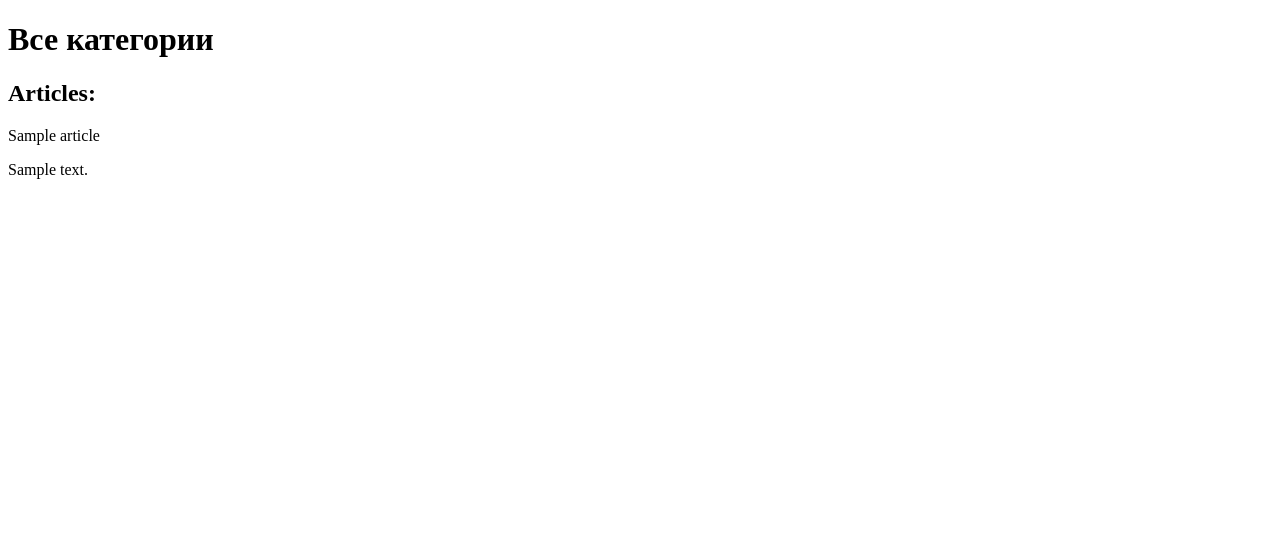
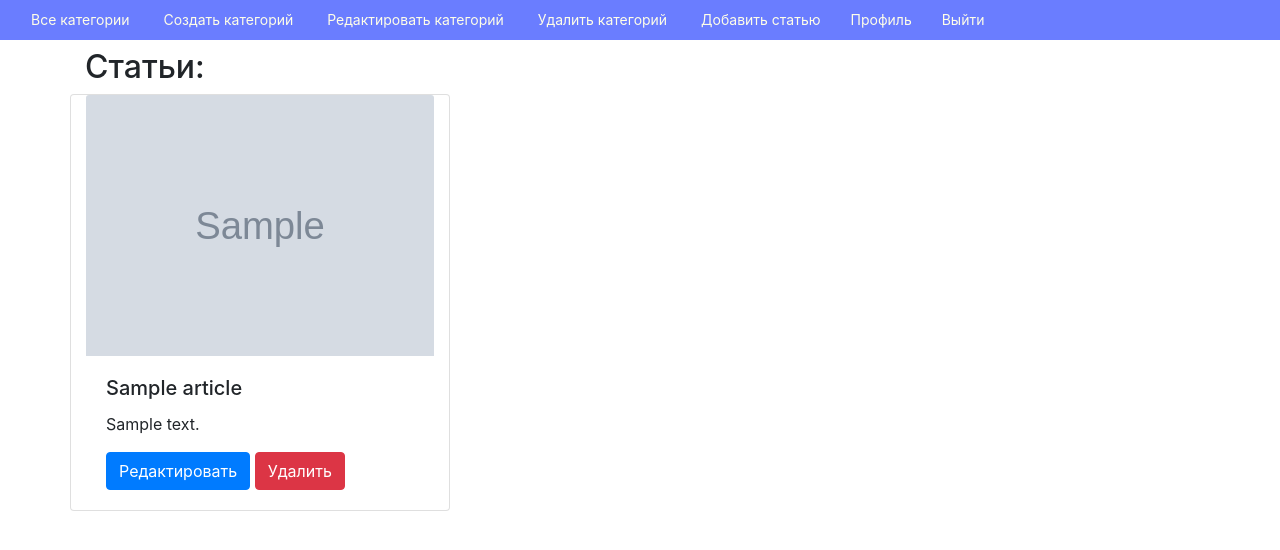
Before and after one commit to iasman312/task_for_attractor, a Django app: page /categories/1/ in a window 1280 px wide. Shown: the top 550 px of the page. Run offline with Django 3.2, Linux system fonts and the light colour scheme; a user stored in the database is signed in; tables that the repository leaves empty hold one stand-in row (values such as "Sample post"); grey boxes marked "Sample" are stand-in pictures; some libraries are stand-ins or nearby versions.

Commit message:
Изменили дизайн и добавили ссылки

```diff
--- a/articles/templates/articles/update.html
+++ b/articles/templates/articles/update.html
@@ -1,5 +1,6 @@
 {% extends 'base.html' %}
 
+{% block menu %}<li><a href="{% url "category:view" article.category.id %}">Вернуться к категорию</a></li>{% endblock menu %}
 {% block page_header %}Редактирвоать статью {{ article.id }}{% endblock page_header %}
 
 {% block content %}
--- a/categories/templates/base.html
+++ b/categories/templates/base.html
@@ -1,13 +1,37 @@
+{% load static %}
+
 <!DOCTYPE html>
 <html lang="en">
 <head>
     <meta charset="UTF-8">
     <title>{% block title %}Хороший портал{% endblock title %}</title>
+    <link rel="stylesheet" href="{% static "css/style.css" %}">
+    <link rel="stylesheet" href="{% static "css/navbar.css" %}">
+    <link rel="stylesheet" href="https://stackpath.bootstrapcdn.com/bootstrap/4.4.1/css/bootstrap.min.css" integrity="sha384-Vkoo8x4CGsO3+Hhxv8T/Q5PaXtkKtu6ug5TOeNV6gBiFeWPGFN9MuhOf23Q9Ifjh" crossorigin="anonymous">
 </head>
 <body>
+    <nav class="navbar">
+        <ul class="menu">
+            <li><a href="{% url "category:list" %}">Все категории</a></li>
+                {% if user.is_authenticated %}
+                    <li class="menu_right"><a href="{% url 'accounts:logout' %}?next={{ request.get_full_path }}">Выйти</a></li>
+                    <li class="menu_right"><a href="{% url 'accounts:user-detail' user.id %}">Профиль</a></li>
+                {% else %}
+                    <li class="menu_right"><a href="{% url 'accounts:login' %}?next={{ request.get_full_path }}">Войти</a></li>
+                    <li class="menu_right"><a href="{% url 'accounts:register' %}?next={{ request.get_full_path }}">Зарегистрироваться</a></li>
+                {% endif %}
+            {% block menu %}{% endblock %}
+        </ul>
+    </nav>
+
     <div class="container">
-        <h1>{% block page_header %}Все категории{% endblock page_header %}</h1>
+        <h1>{% block page_header %}{% endblock page_header %}</h1>
         {% block content %}{% endblock content %}
     </div>
+
+
+    <script src="https://code.jquery.com/jquery-3.4.1.slim.min.js" integrity="sha384-J6qa4849blE2+poT4WnyKhv5vZF5SrPo0iEjwBvKU7imGFAV0wwj1yYfoRSJoZ+n" crossorigin="anonymous"></script>
+    <script src="https://cdn.jsdelivr.net/npm/popper.js@1.16.0/dist/umd/popper.min.js" integrity="sha384-Q6E9RHvbIyZFJoft+2mJbHaEWldlvI9IOYy5n3zV9zzTtmI3UksdQRVvoxMfooAo" crossorigin="anonymous"></script>
+    <script src="https://stackpath.bootstrapcdn.com/bootstrap/4.4.1/js/bootstrap.min.js" integrity="sha384-wfSDF2E50Y2D1uUdj0O3uMBJnjuUD4Ih7YwaYd1iqfktj0Uod8GCExl3Og8ifwB6" crossorigin="anonymous"></script>
 </body>
 </html>
--- a/categories/templates/categories/update.html
+++ b/categories/templates/categories/update.html
@@ -1,5 +1,6 @@
 {% extends 'base.html' %}
 
+{% block menu %}<li><a href="{% url "category:view" category.id %}">Вернуться к категорию</a></li>{% endblock menu %}
 {% block page_header %}Редактирвоать категорий {{ category.id }}{% endblock page_header %}
 
 {% block content %}
--- a/categories/templates/categories/view.html
+++ b/categories/templates/categories/view.html
@@ -1,11 +1,27 @@
 {% extends "base.html" %}
 
+{% block menu %}
+    <li><a href="{% url "category:create" %}">Создать категорий</a></li>
+    <li><a href="{% url "category:update" category.id %}">Редактировать категорий</a></li>
+    <li><a href="{% url "category:delete" category.id %}">Удалить категорий</a></li>
+    <li><a href="{% url "category:article:create" category.id %}">Добавить статью</a></li>
+{% endblock menu %}
+
 {% block content %}
-    <h2>Articles:</h2>
-    {% for article in category.articles.all %}
-        <p>{{ article.title }}</p>
-        <p>{{ article.description }}</p>
-    {% empty %}
-        <p>Нет статей :(</p>
-    {% endfor %}
+    <h2>Статьи:</h2>
+        <div class="row">
+        {% for article in category.articles.all %}
+            <div class="card col-md-4 mr-2" style="width: 18rem; margin-bottom: 30px;">
+                <img class="card-img-top" src="{{ article.image.url }}" alt="Картинка статьи">
+                <div class="card-body">
+                    <h5 class="card-title">{{ article.title }}</h5>
+                    <p class="card-text">{{ article.description }}</p>
+                    <a href="{% url "category:article:update" article.id %}" class="btn btn-primary">Редактировать</a>
+                    <a href="{% url "category:article:delete" article.id %}" class="btn btn-danger">Удалить</a>
+                </div>
+            </div>
+        {% empty %}
+            <p>Нет статей :(</p>
+        {% endfor %}
+        </div>
 {% endblock content %}
```
Also changed, not shown: accounts/templates/user_detail.html (+7 -0 lines), categories/templates/categories/index.html (+9 -3 lines).
